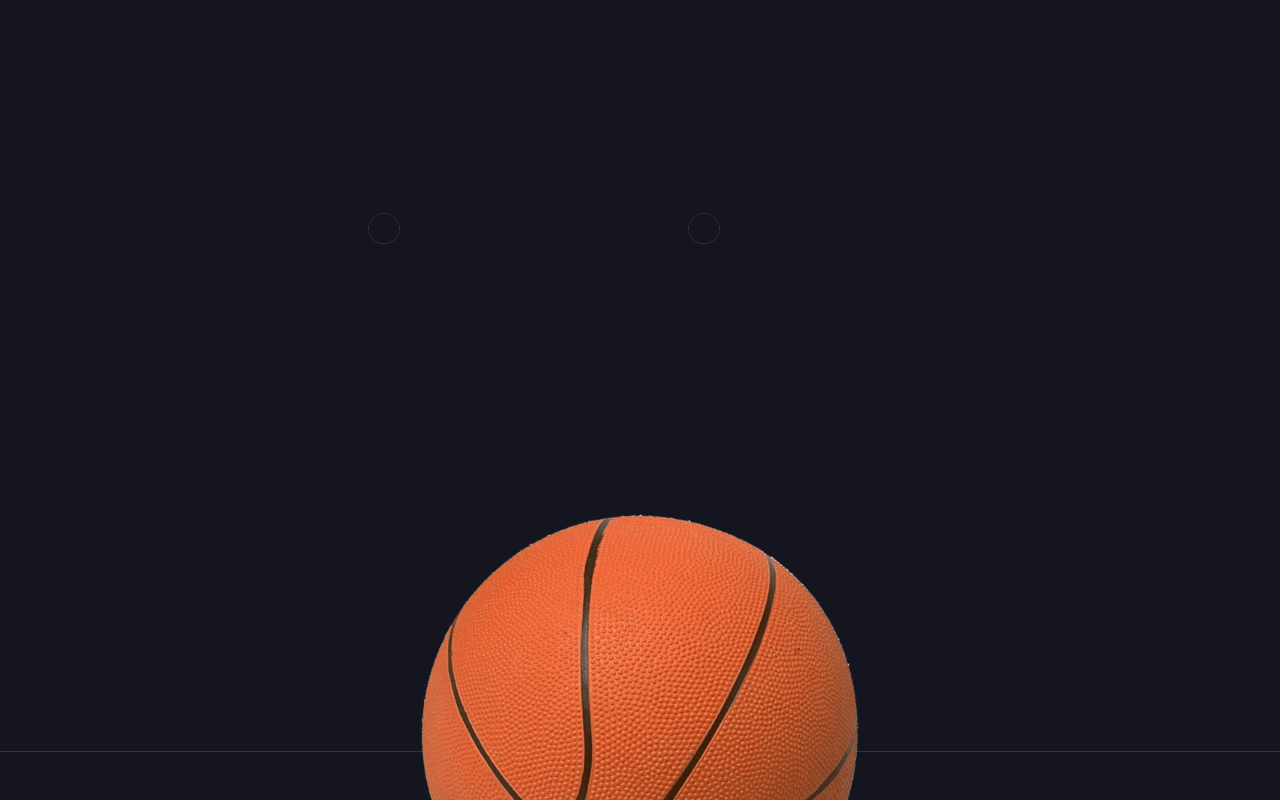
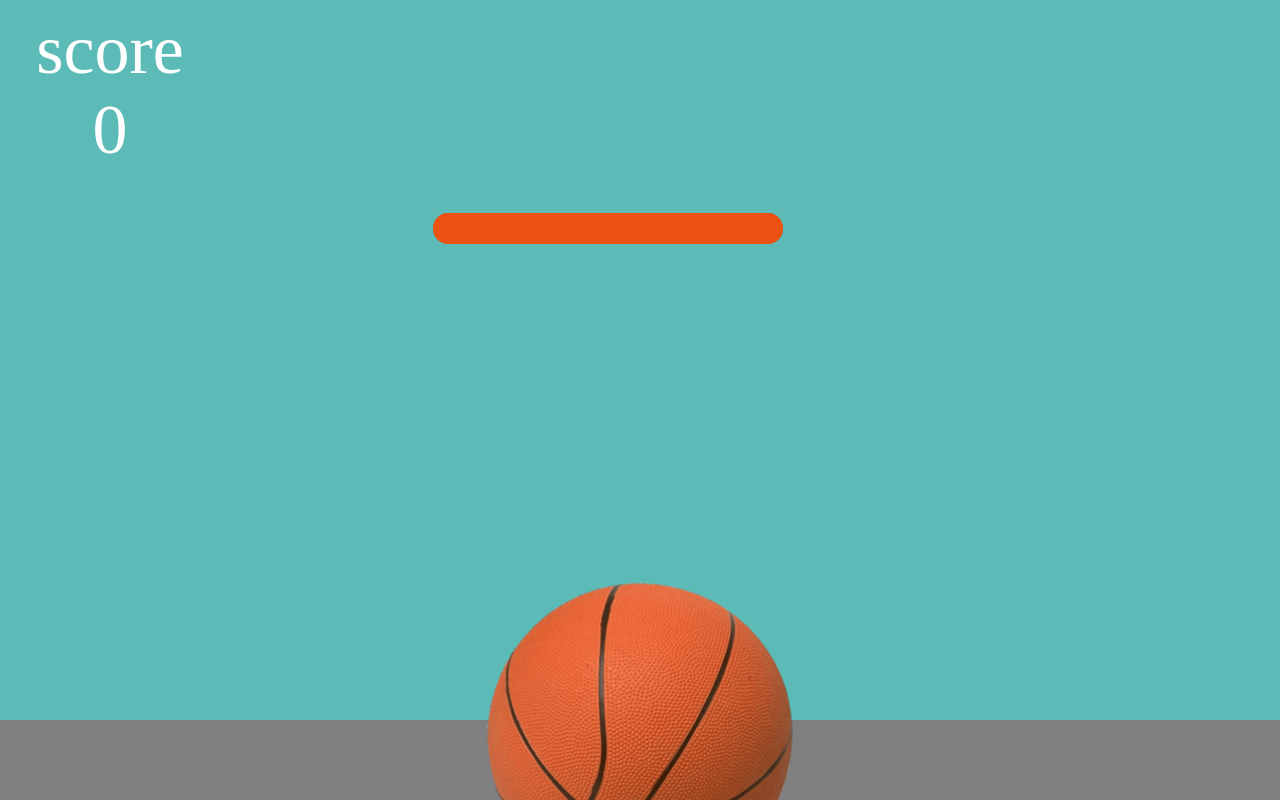
Before and after one commit to Jasbir23/webpack-base, a website built with webpack: page index.html in a window 1280 px wide. Built offline with nearby package versions, Linux system fonts and the light colour scheme.

Commit message:
complete logic:

```diff
--- a/index.html
+++ b/index.html
@@ -1,3 +1,13 @@
 <html>
-  <title>SkiiMan2</title>
+<title>SkiiMan2</title>
+
+<body>
+  <div class="ball"></div>
+  <span class="ground"></span>
+  <span class="leftPoint"></span>
+  <span class="rim"></span>
+  <span class="rightPoint"></span>
+  <span class="score"></span>
+</body>
+
 </html>
--- a/src/index.css
+++ b/src/index.css
@@ -1,11 +1,57 @@
 body {
+  position: fixed;
   margin: 0;
   overflow: hidden;
   height: 100%;
   width: 100%;
+  background: #5dbbb7;
 }
 
-canvas {
+.ground {
+  position: absolute;
+  bottom: 0;
+  height: 10%;
+  width: 100%;
+  background-color: grey;
+  z-index: -2;
+}
+
+.leftPoint {
+  position: absolute;
+  background-color: grey;
+}
+
+.rim {
+  position: absolute;
+  background-color: #EC5114;
+  z-index: 2;
+  overflow: hidden;
+}
+
+.score {
+  position: absolute;
+  top: 10px;
+  left: 10px;
+  height: 100px;
+  width: 200px;
+  color: white;
+  text-align: center;
+  font-size: 70px;
+}
+
+.rightPoint {
+  position: absolute;
+  background-color: grey;
+}
+
+.ball {
+  position: absolute;
+  z-index: -1;
+  background-image: url("./assets/basketBall.png");
+  background-size: cover;
+}
+
+/* canvas {
   width: 100%;
   height: 100%;
-}
+} */
--- a/src/index.js
+++ b/src/index.js
@@ -1,8 +1,10 @@
 import "./index.css";
 import Matter from "matter-js";
-import "./assets/basketBall.png";
+import { platform } from "os";
+import { createContext } from "vm";
 const { innerHeight: h, innerWidth: w } = window;
 // module aliases
+
 var Engine = Matter.Engine,
   Body = Matter.Body,
   Render = Matter.Render,
@@ -13,51 +15,60 @@ var Engine = Matter.Engine,
   Events = Matter.Events,
   Runner = Matter.Runner,
   Composites = Matter.Composites,
+  Composite = Matter.Composite,
   MouseConstraint = Matter.MouseConstraint;
 
-var GRAVITY = 0.5;
+var GRAVITY = 0.9;
+var rotation = 0;
 var initialVx = 0;
 var initialVy = 0;
 var shouldStart = false;
+var ballAboveBasket = false;
+var isCollided = false;
+var score = 0;
 var infiniteMassRadius = w / 84;
 var ballRadius = w / 10;
 var BALL_POSITION_CHECK_THRES = 80;
-var ROTATION_FAC = 10;
+var ROTATION_FAC = 14;
+var scale = 1.2;
+var isMoving = false;
+var scaleThreshold = 0.008;
 var engine = Engine.create();
 engine.world.gravity.y = GRAVITY;
-
 var defaultCategory = 0x0001,
-  redCategory = 0x0002,
-  greenCategory = 0x0004,
-  blueCategory = 0x0008;
+  redCategory = 0x0002;
 
 function random(min, max) {
   return Math.floor(Math.random() * (max - min + 1)) + min;
 }
-// var group = Body.nextGroup(true),
-//   particleOptions = {
-//     friction: 0.00001,
-//     collisionFilter: { group: group },
-//     render: { visible: false }
-//   },
-//   constraintOptions = { stiffness: 0.06 },
-//   cloth = Composites.softBody(
-//     280,
-//     600,
-//     12,
-//     5,
-//     8,
-//     5,
-//     false,
-//     8,
-//     particleOptions,
-//     constraintOptions
-//   );
-// for (var i = 0; i < 20; i++) {
-//   if (i !== 0 && i !== 10) cloth.bodies[i].isSensor = true;
-//   cloth.bodies[0].isStatic = true;
-//   cloth.bodies[11].isStatic = true;
-// }
+var group = Body.nextGroup(true),
+  particleOptions = {
+    friction: 0.00001,
+    collisionFilter: { group: group },
+    render: {
+      visible: false
+    }
+  },
+  constraintOptions = { stiffness: 0.6 },
+  cloth = Composites.softBody(
+    0.35 * w - infiniteMassRadius,
+    (2 / 7) * h - infiniteMassRadius,
+    10,
+    5,
+    12,
+    10,
+    false,
+    8,
+    particleOptions,
+    constraintOptions
+  );
+for (var i = 0; i < 20; i++) {
+  if (i !== 0 && i !== 8) {
+    cloth.bodies[i].isSensor = true;
+  }
+  cloth.bodies[0].isStatic = true;
+  cloth.bodies[9].isStatic = true;
+}
 
 // create a renderer
 var render = Render.create({
@@ -66,46 +77,49 @@ var render = Render.create({
   options: {
     width: w,
     height: h,
-    wireframes: false,
-    showConvexHulls: true
+    wireframes: false
   }
 });
+render.options.background = "transparent";
 
 var basketOptions = {
   isStatic: true,
   friction: 0.05,
   frictionAir: 0.006,
-  restitution: 0.9,
+  restitution: 0.8,
   collisionFilter: {
     category: redCategory
   },
   render: {
-    fillStyle: "darkorange",
-    strokeStyle: "black",
-    sprite: {
-      texture: "./assets/basketBall.png",
-      xScale: 0.75,
-      yScale: 0.75
-    }
+    fillStyle: "transparent"
   }
 };
 
-var boxA = Bodies.circle(0.3 * w, (2 / 7) * h, infiniteMassRadius, {
+var boxA = Bodies.circle(0.35 * w, (2 / 7) * h, infiniteMassRadius, {
   isStatic: true,
   collisionFilter: {
     mask: redCategory
+  },
+  render: {
+    fillStyle: "transparent"
   }
 });
-var boxB = Bodies.circle(0.55 * w, (2 / 7) * h, infiniteMassRadius, {
+var boxB = Bodies.circle(0.6 * w, (2 / 7) * h, infiniteMassRadius, {
   isStatic: true,
   collisionFilter: {
     mask: redCategory
+  },
+  render: {
+    fillStyle: "transparent"
   }
 });
 var ball = Bodies.circle(w / 2, 0.92 * h, ballRadius, basketOptions);
 var ground = Bodies.rectangle(w / 2, 0.98 * h, w, 0.08 * h, {
   isStatic: true,
-  collisionFilter: { mask: defaultCategory }
+  collisionFilter: { mask: defaultCategory },
+  render: {
+    fillStyle: "transparent"
+  }
 });
 
 // add all of the bodies to the world
@@ -123,6 +137,15 @@ var mouse = Mouse.create(render.canvas),
 
 Events.on(mouseConstraint, "mouseup", function(event) {
   var mousePosition = event.mouse.position;
+  const { x, y } = ball.position;
+  if (
+    this.startX < x - ballRadius ||
+    this.startX > x + ballRadius ||
+    this.startY > y + ballRadius ||
+    this.startY < y - ballRadius ||
+    this.startY + 20 < mousePosition.y
+  )
+    return;
   const angle =
     (Math.atan2(mousePosition.y - this.startY, mousePosition.x - this.startX) *
       180) /
@@ -133,11 +156,12 @@ Events.on(mouseConstraint, "mouseup", function(event) {
   );
   swipeLength = swipeLength > 400 ? 4 : (swipeLength * 4) / 400;
   initialVx = 0.02 * (mousePosition.x - this.startX);
-  initialVy = -7 * swipeLength;
+  initialVy = -8.4 * swipeLength;
   shouldStart = true;
   Body.set(ball, { isSensor: true, isStatic: false });
-  Body.setAngularVelocity(ball, 0.2 * angle * ROTATION_FAC);
   Body.setVelocity(ball, { x: initialVx, y: initialVy });
+  rotation = 0.2 * angle * ROTATION_FAC;
+  isMoving = true;
 });
 
 function getDistance(center1, center2) {
@@ -146,6 +170,10 @@ function getDistance(center1, center2) {
       (center1.y - center2.y) * (center1.y - center2.y)
   );
 }
+Body.set(ball, { name: "basketBall" });
+Body.set(boxA, { name: "leftNetPoint" });
+Body.set(boxB, { name: "rightNetPoint" });
+Body.set(ground, { name: "ground" });
 
 Events.on(mouseConstraint, "mousedown", function(event) {
   var mousePosition = event.mouse.position;
@@ -154,31 +182,101 @@ Events.on(mouseConstraint, "mousedown", function(event) {
 });
 console.log("ball: ", ball);
 
+Events.on(engine, "collisionStart", function(event) {
+  isCollided = true;
+});
+const scoreView = document.querySelector(".score");
+
+const rim = document.querySelector(".rim");
+rim.style.height = 2 * infiniteMassRadius;
+rim.style.width = boxB.position.x - boxA.position.x + 2 * infiniteMassRadius;
+rim.style.left = boxA.position.x - infiniteMassRadius;
+rim.style.top = boxA.position.y - infiniteMassRadius;
+rim.style.borderRadius = `${infiniteMassRadius}px`;
+
+const ballView = document.querySelector(".ball");
+ballView.style.height = 2 * ballRadius;
+ballView.style.width = 2 * ballRadius;
+ballView.style.borderRadius = `${ballRadius}px`;
+
+const leftPoint = document.querySelector(".leftPoint");
+leftPoint.style.height = 2 * infiniteMassRadius;
+leftPoint.style.width = 2 * infiniteMassRadius;
+leftPoint.style.borderRadius = `${infiniteMassRadius}px`;
+leftPoint.style.left = boxA.position.x - infiniteMassRadius;
+leftPoint.style.top = boxA.position.y - infiniteMassRadius;
+
+const rightPoint = document.querySelector(".rightPoint");
+rightPoint.style.height = 2 * infiniteMassRadius;
+rightPoint.style.width = 2 * infiniteMassRadius;
+rightPoint.style.borderRadius = `${infiniteMassRadius}px`;
+rightPoint.style.left = boxB.position.x - infiniteMassRadius;
+rightPoint.style.top = boxB.position.y - infiniteMassRadius;
+
 setInterval(function() {
+  const bodies = Composite.allBodies(engine.world);
+  scoreView.textContent = `score ${score}`;
+  bodies.forEach(body => {
+    if (body.name === "basketBall") {
+      ballView.style.left = body.position.x - ballRadius;
+      ballView.style.top = body.position.y - ballRadius;
+      ballView.style.transform = `rotate(${rotation}deg) scale(${scale})`;
+      rotation = rotation + body.velocity.x;
+    }
+  });
+
+  if (ball.position.y + ballRadius * scale < 0.9 * h)
+    ballView.style.zIndex = -2;
+  // check if ball is falling
   if (
     ball.position.y < boxA.position.y - 100 &&
     Math.round(ball.velocity.y) === 0
   ) {
+    ballAboveBasket = true;
     Body.set(ball, { isSensor: false, isStatic: false });
   }
-  console.log("here: ball.timeScale", ball.timeScale);
-  // if (shouldStart && ball.position.y > boxA.position.y)
-  //   Body.scale(ball, 0.99, 0.99);
+  if (shouldStart && scale > 0.85 && isMoving) {
+    scale = scale - scaleThreshold;
+  }
+  //check if ball is outside viewport
   if (
     ball.position.x < 0 - ballRadius - BALL_POSITION_CHECK_THRES ||
     ball.position.x > w + ballRadius + BALL_POSITION_CHECK_THRES ||
     ball.position.y > h + ballRadius + 10 * BALL_POSITION_CHECK_THRES
   ) {
-    Body.setPosition(ball, { x: w / 2, y: 0.92 * h });
+    console.log("outside");
+    isMoving = false;
+
+    ballView.style.zIndex = -1;
+    scale = 1.2;
+    Body.setPosition(ball, {
+      x: random(0 + ballRadius, w - ballRadius),
+      y: 0.92 * h
+    });
     Body.setStatic(ball, true);
+    isCollided = false;
+    rotation = 0;
+    Body.setVelocity(ball, { x: 0, y: 0 });
+
+    ballAboveBasket = false;
   }
-  Engine.update(engine, 1000 / 60);
+
+  //check if basket is succesfull
+  if (
+    ballAboveBasket &&
+    ball.position.x > boxA.position.x &&
+    ball.position.x < boxB.position.x &&
+    ball.position.y > boxA.position.y + ball.circleRadius
+  ) {
+    ballAboveBasket = false;
+    score = isCollided ? score + 1 : score + 2;
+  }
+  if (ball) Engine.update(engine, 1000 / 60);
 }, 1000 / 60);
 
 var runner = Runner.create();
 Runner.run(runner, engine);
 
 render.mouse = mouse;
-Engine.run(engine);
 
 Render.run(render);
```
